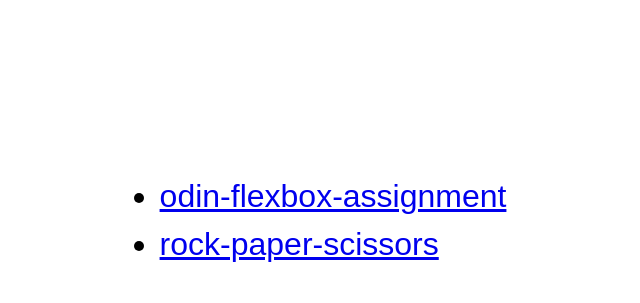
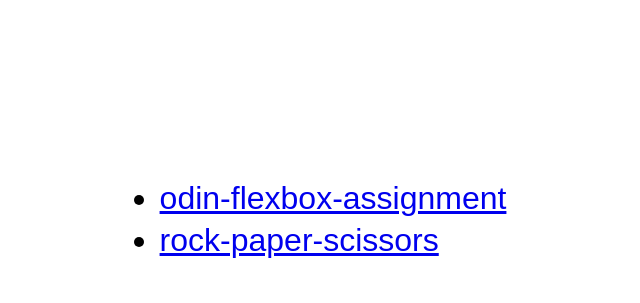
Before and after one commit to waaamb/odin-assignments, a plain HTML site: page index.html in a window 1280 px wide. Shown: the part 180-483 px from the top of the page, without its empty margins (327-967 px from the left). Drawn offline with Linux system fonts and the light colour scheme.

Commit message:
A little style tweak (line-height)

```diff
--- a/style.css
+++ b/style.css
@@ -20,5 +20,5 @@ body {
 
     font-size: 2em;
     font-family: sans-serif;
-    line-height: 1.5em;
+    line-height: 1.3em;
 }
```
